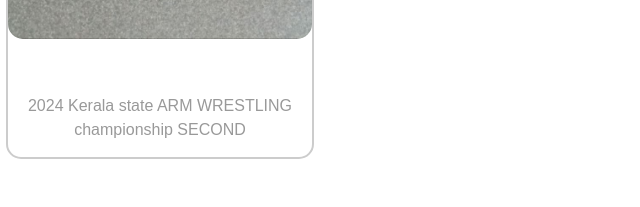
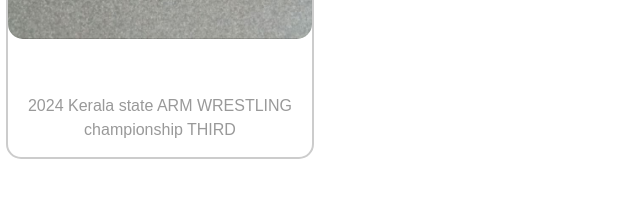
Before and after one commit to Showcaseyou/Show-case-you, a plain HTML site: page index.html in a window 1280 px wide. Shown: the part 2083-2290 px from the top of the page, 0-640 px from the left. Drawn offline with nearby package versions, Linux system fonts and the light colour scheme; files that its build step writes are made by us from their sources; files whose address does not match are found by name.

Commit message:
Update index.html

```diff
--- a/index.html
+++ b/index.html
@@ -321,7 +321,7 @@
 									width="600" height="400">
 								<div class="container"></div>
 							</a>
-							<div class="desc">2024 Kerala state ARM WRESTLING championship SECOND</div>
+							<div class="desc">2024 Kerala state ARM WRESTLING championship THIRD</div>
 						</div>
 					</div>
 
```
